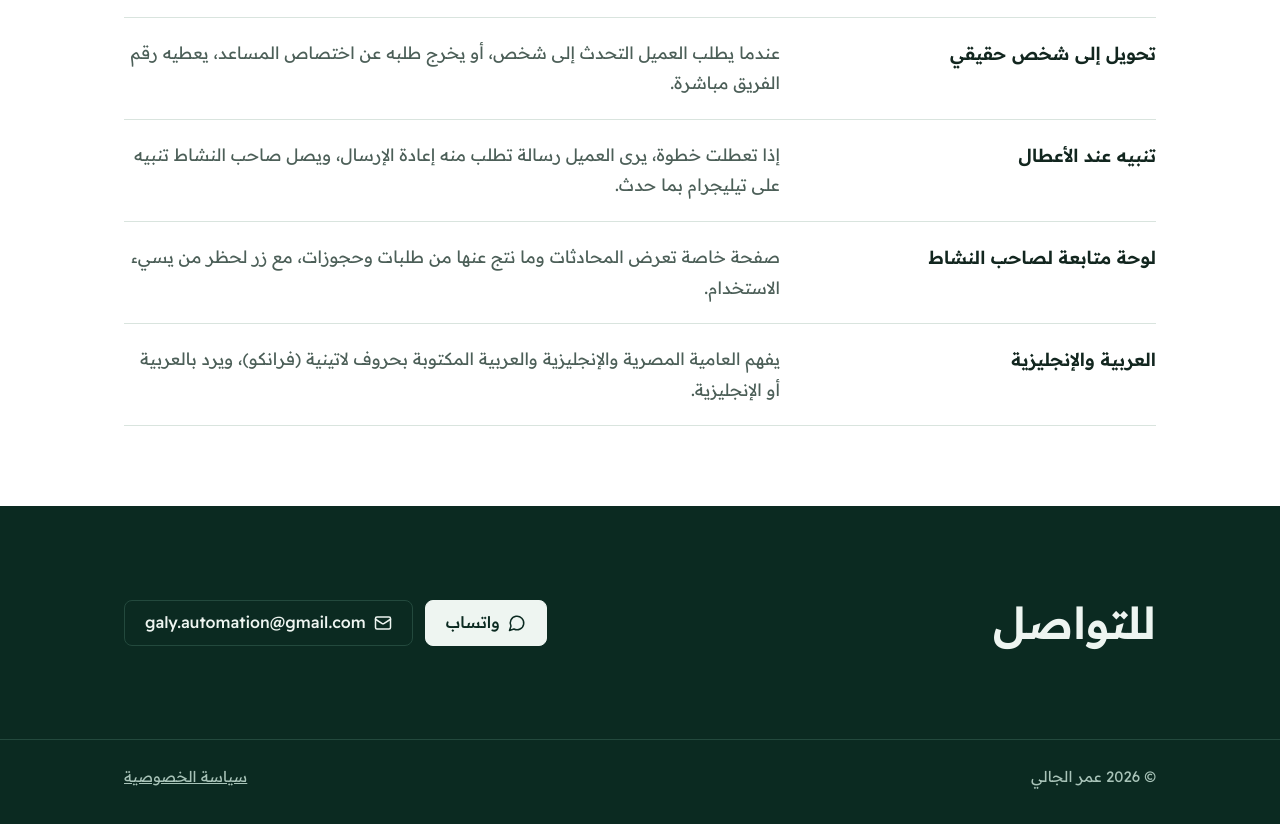
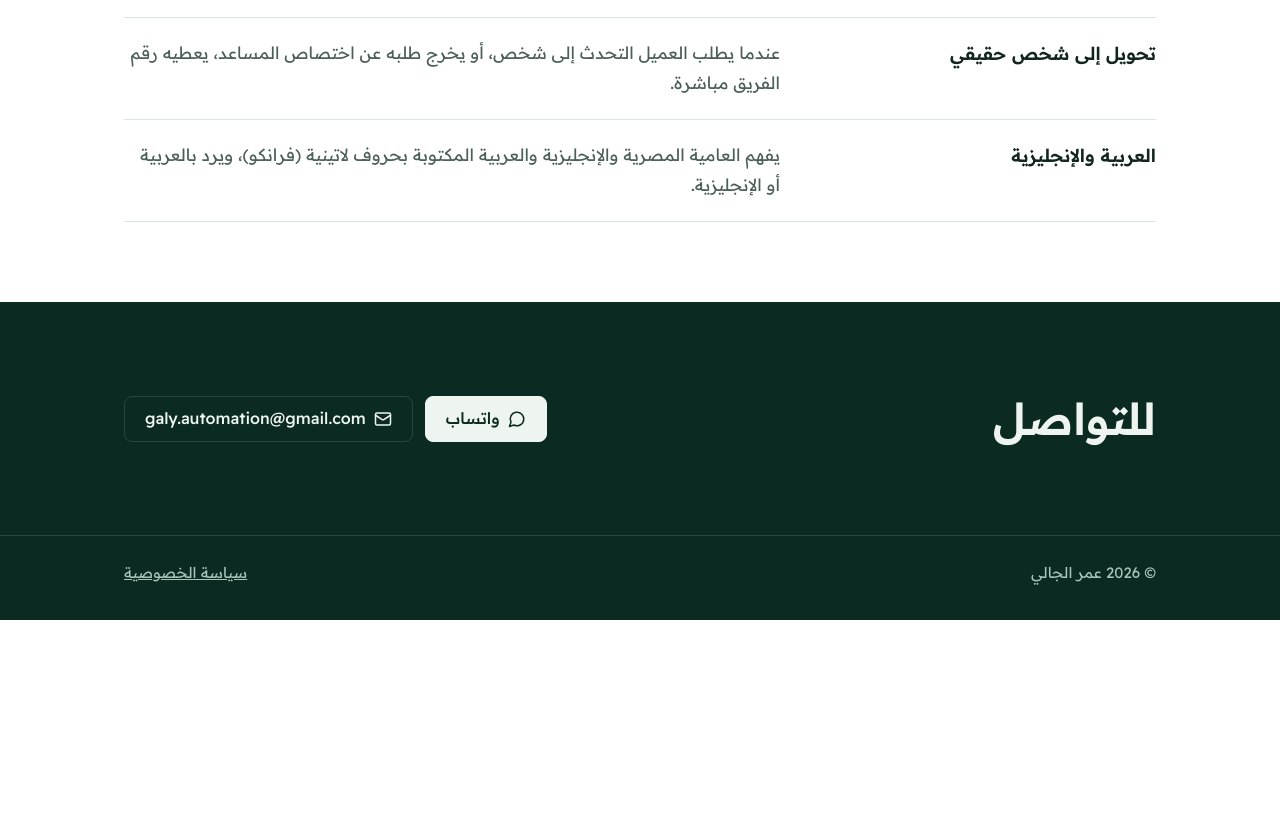
Before and after one commit to Omar-Galy/Omar-Galy.github.io, a plain HTML site: page index.html in a window 1280 px wide. Shown: the part 2833-3657 px from the top of the page. After the commit the page ends 3453 px from the top, so only its background shows below. Drawn offline with Linux system fonts and the light colour scheme; a web font is replaced by a local one.

Commit message:
Home: the alerts and owner control page rows removed from what every assistant includes

```diff
--- a/index.html
+++ b/index.html
@@ -171,8 +171,6 @@
         <div><dt><span data-lang="ar">لا ينفذ شيئا دون تأكيد العميل</span><span data-lang="en">Nothing happens without a confirmation</span></dt><dd><span data-lang="ar">المساعد يعرض الطلب أو الموعد أولا، ولا يسجل إلا بعد أن يؤكده العميل. لذلك لا يقول إن الطلب سجل وهو لم يسجل.</span><span data-lang="en">The assistant shows the order or appointment first, and it is saved only after the customer confirms. So it can't say an order went through when it didn't.</span></dd></div>
         <div><dt><span data-lang="ar">يجيب من معلومات نشاطك</span><span data-lang="en">Answers from your own information</span></dt><dd><span data-lang="ar">الإجابات تأتي من ملف معلومات يكتبه صاحب النشاط: المنتجات والأسعار والسياسات. وتعليمات المساعد أن يقول إنه لا يعرف بدل أن يخمن.</span><span data-lang="en">Answers come from an information file the business owner writes: products, prices and policies. The assistant is instructed to say it doesn't know rather than guess.</span></dd></div>
         <div><dt><span data-lang="ar">تحويل إلى شخص حقيقي</span><span data-lang="en">Hand-off to a person</span></dt><dd><span data-lang="ar">عندما يطلب العميل التحدث إلى شخص، أو يخرج طلبه عن اختصاص المساعد، يعطيه رقم الفريق مباشرة.</span><span data-lang="en">When a customer asks for a person, or needs something outside the assistant's job, it gives the team's number straight away.</span></dd></div>
-        <div><dt><span data-lang="ar">تنبيه عند الأعطال</span><span data-lang="en">Alerts when something fails</span></dt><dd><span data-lang="ar">إذا تعطلت خطوة، يرى العميل رسالة تطلب منه إعادة الإرسال، ويصل صاحب النشاط تنبيه على تيليجرام بما حدث.</span><span data-lang="en">If a step fails, the customer sees a message asking them to send again, and the owner gets a Telegram alert saying what happened.</span></dd></div>
-        <div><dt><span data-lang="ar">لوحة متابعة لصاحب النشاط</span><span data-lang="en">A control page for the owner</span></dt><dd><span data-lang="ar">صفحة خاصة تعرض المحادثات وما نتج عنها من طلبات وحجوزات، مع زر لحظر من يسيء الاستخدام.</span><span data-lang="en">A private page showing the chats and the orders and bookings they led to, with a switch to block anyone who misuses the assistant.</span></dd></div>
         <div><dt><span data-lang="ar">العربية والإنجليزية</span><span data-lang="en">Arabic and English</span></dt><dd><span data-lang="ar">يفهم العامية المصرية والإنجليزية والعربية المكتوبة بحروف لاتينية (فرانكو)، ويرد بالعربية أو الإنجليزية.</span><span data-lang="en">Understands Egyptian Arabic, English and Arabic typed in Latin letters (Franco), and replies in Arabic or English.</span></dd></div>
       </dl>
     </div>
```
